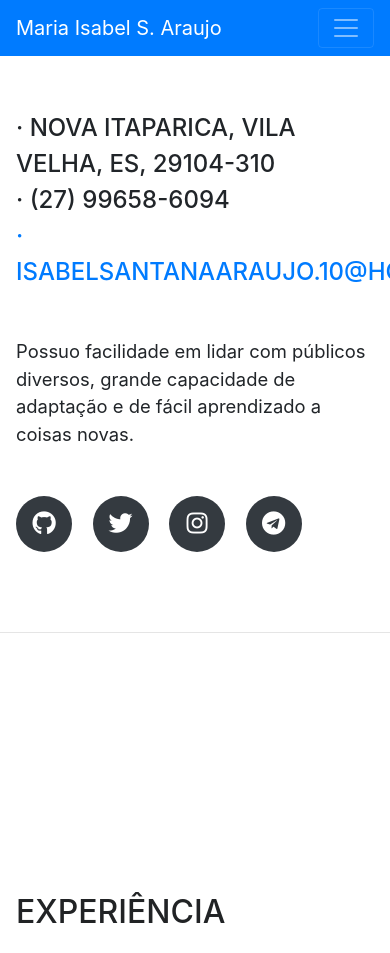
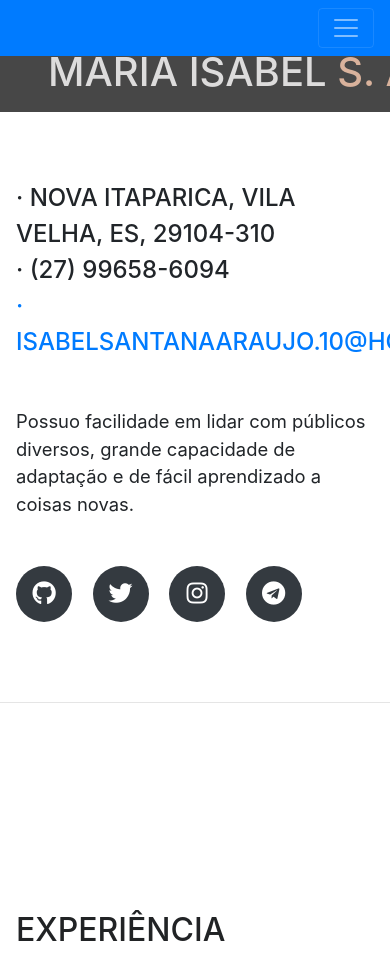
Before and after one commit to isabelsanttana/isabelsanttana.github.io, a website with bundled scripts: page index.html in a window 390 px wide. Shown: the top 953 px of the page. Built offline with nearby package versions, Linux system fonts and the light colour scheme; a web font is replaced by a local one.

Commit message:
atualizaçao

```diff
--- a/css/resume.css
+++ b/css/resume.css
@@ -6,7 +6,7 @@
 
 body {
   font-family: 'Muli', -apple-system, BlinkMacSystemFont, 'Segoe UI', Roboto, 'Helvetica Neue', Arial, sans-serif, 'Apple Color Emoji', 'Segoe UI Emoji', 'Segoe UI Symbol', 'Noto Color Emoji';
-  padding-top: 15px;
+  padding-top: 30px;
   color: #868e96;
 }
 
@@ -21,8 +21,15 @@ body {
   padding: 80px;
 }
 @media only screen and (max-width: 980px){
-  .w3-container { display: none; }
-  h1 {display: none; }
+  .w3-container {
+    padding: 1rem;}
+  h1{
+    padding-left: 2rem;
+    font-size: 2rem;
+    line-height: 5.5rem;
+    white-space: nowrap;
+    padding-top: 2rem;
+  }
 }
 
 @media (min-width:768px){
@@ -56,7 +63,7 @@ h2,h3,h4,h5,h6 {
 
 h2 {
   font-size: 3.5rem;
-  padding-top: 180px;
+  padding-top: 8rem;
 }
 
 h3 {
@@ -89,7 +96,7 @@ p.lead {
 
 .sobre{
   align-content: center;
-  padding-top: 15px;
+  padding-top: 70px;
 }
 .social-icons a:last-child {
   margin-right: 0;
--- a/index.html
+++ b/index.html
@@ -27,7 +27,7 @@
         <!--Menu-->
   <nav class="navbar navbar-expand-lg navbar-dark bg-primary fixed-top" id="sideNav">
     <a class="navbar-brand js-scroll-trigger" href="#page-top">
-      <span class="d-block d-lg-none">Maria Isabel S. Araujo</span>
+
       <span class="d-none d-lg-block">
         <img class="img-fluid img-profile rounded-circle mx-auto mb-2" src="img/maria.JPG" alt="Uma foto da Mª isabel">
       </span>
```
